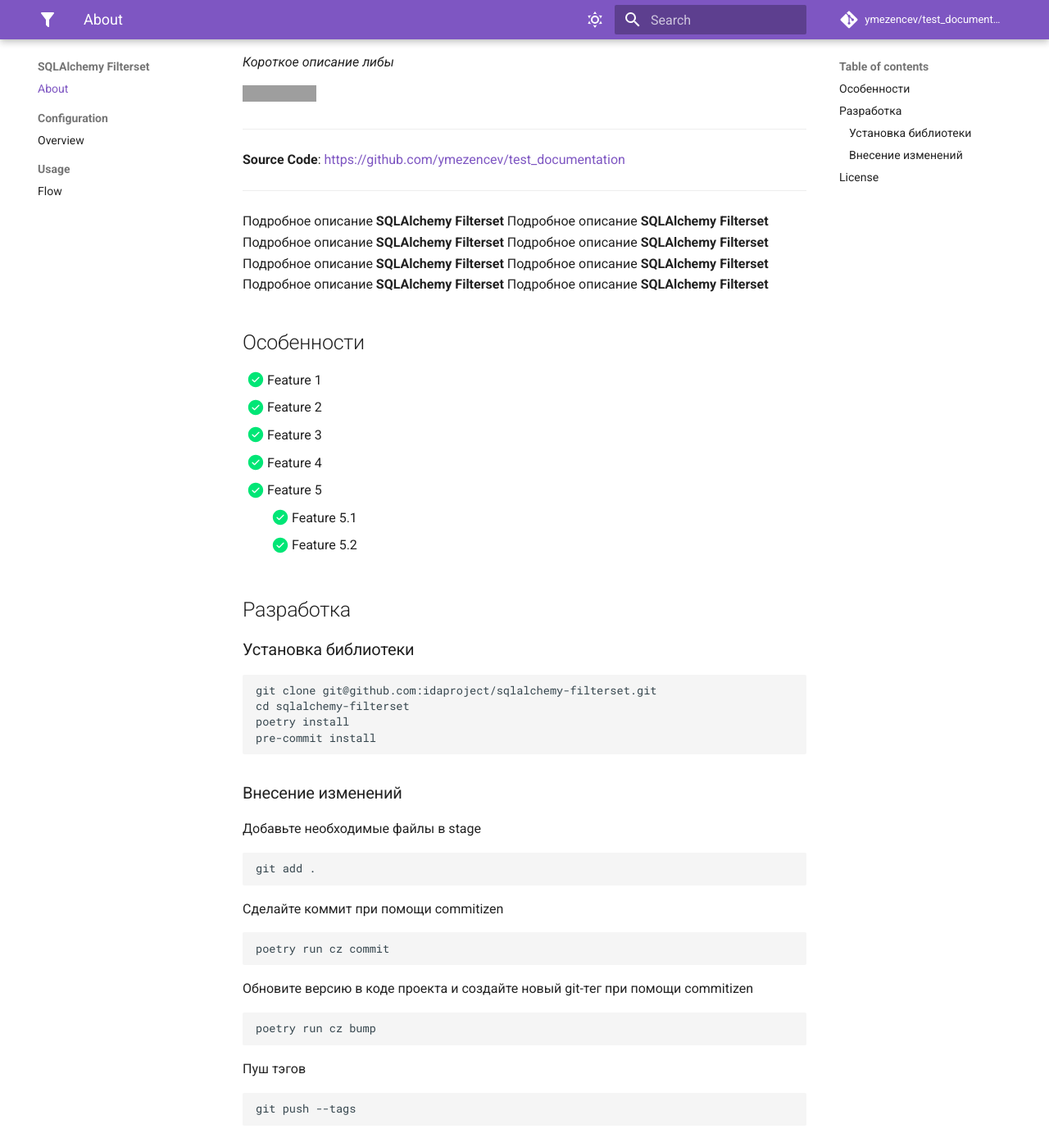
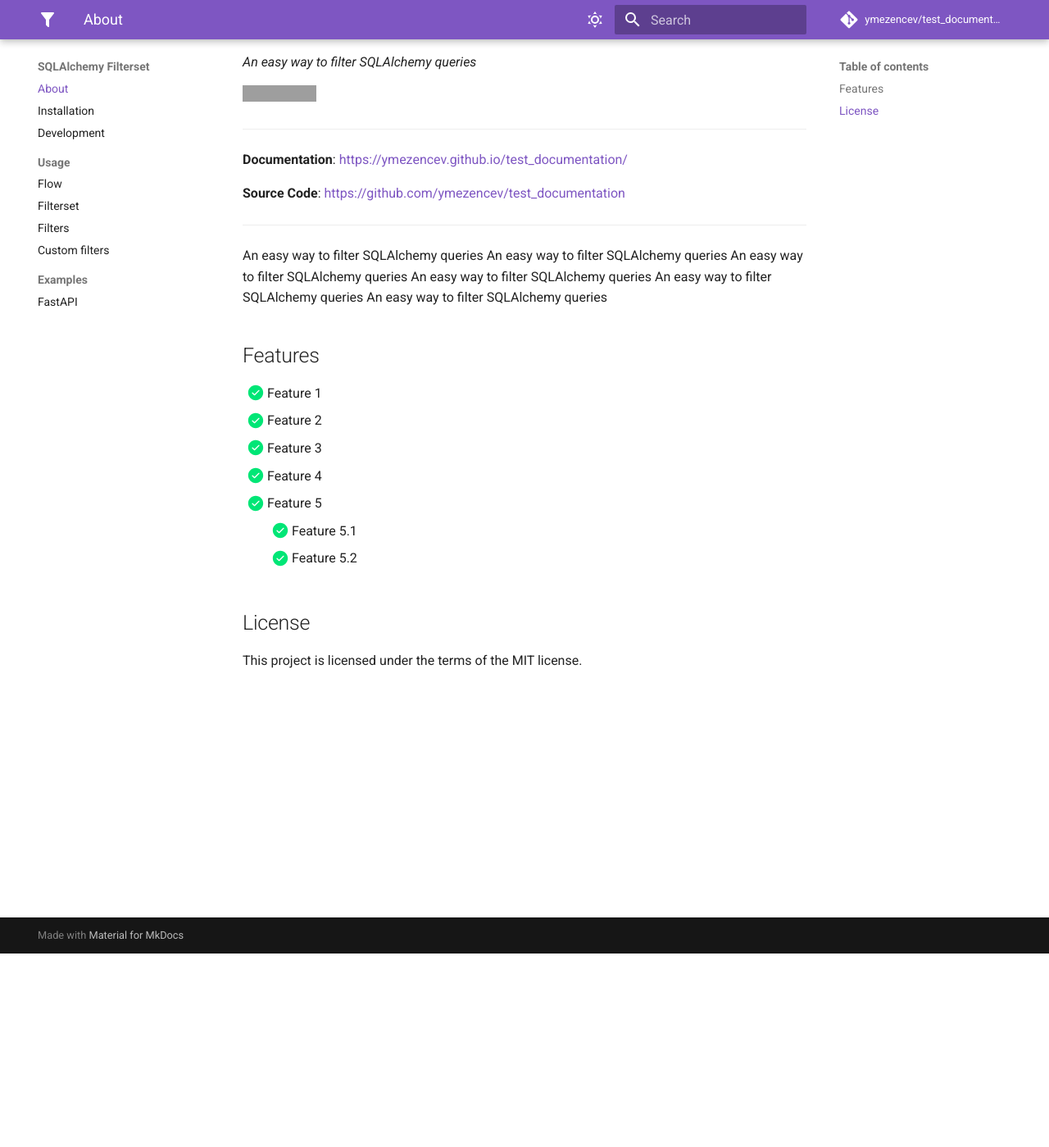
Before and after one commit to ymezencev/test_documentation, an MkDocs documentation site: the page built from docs/index.md, in a window 1280 px wide and 1400 px high, scrolled down 237 px. Shown: the whole window at 82% size. Built offline with MkDocs 1.6.1 and Material for MkDocs 9.7.7, drawn with Linux system fonts in a browser that asks for light colours; comment, search, counter and statistics services are not loaded; grey boxes are pictures that could not be loaded.

Commit message:
feat: basic structure

````diff
--- a/README.md
+++ b/README.md
@@ -1,28 +1,27 @@
 <span style="font-size: 65px; color: #7e56c2">**SQLAlchemy Filterset**</span>
 
 <p align="left">
-    <em>Короткое описание либы</em>
+    <em>An easy way to filter SQLAlchemy queries</em>
 </p>
 
 [![pages-build-deployment](https://github.com/ymezencev/test_documentation/actions/workflows/pages/pages-build-deployment/badge.svg?branch=master)](https://github.com/ymezencev/test_documentation/actions/workflows/pages/pages-build-deployment)
 
 ---
+**Documentation**: <a href="https://ymezencev.github.io/test_documentation/" target="_blank">https://ymezencev.github.io/test_documentation/</a>
 
 **Source Code**: <a href="https://github.com/ymezencev/test_documentation" target="_blank">https://github.com/ymezencev/test_documentation</a>
 
 ---
 
-Подробное описание **SQLAlchemy Filterset**
-Подробное описание **SQLAlchemy Filterset**
-Подробное описание **SQLAlchemy Filterset**
-Подробное описание **SQLAlchemy Filterset**
-Подробное описание **SQLAlchemy Filterset**
-Подробное описание **SQLAlchemy Filterset**
-Подробное описание **SQLAlchemy Filterset**
-Подробное описание **SQLAlchemy Filterset**
+An easy way to filter SQLAlchemy queries
+An easy way to filter SQLAlchemy queries
+An easy way to filter SQLAlchemy queries
+An easy way to filter SQLAlchemy queries
+An easy way to filter SQLAlchemy queries
+An easy way to filter SQLAlchemy queries
 
 
-## Особенности
+## Features
 
 * [X] Feature 1
 * [X] Feature 2
@@ -32,43 +31,6 @@
     * [X] Feature 5.1
     * [X] Feature 5.2
 
-## Разработка
-
-### Установка библиотеки
-
-```shell
-git clone git@github.com:idaproject/sqlalchemy-filterset.git
-cd sqlalchemy-filterset
-poetry install
-pre-commit install
-```
-
-### Внесение изменений
-
-Добавьте необходимые файлы в stage
-
-```shell
-git add .
-```
-
-Сделайте коммит при помощи commitizen
-
-```shell
-poetry run cz commit
-```
-
-Обновите версию в коде проекта и создайте новый git-тег при помощи commitizen
-
-```shell
-poetry run cz bump
-```
-
-Пуш тэгов
-
-```shell
-git push --tags
-```
-
 ## License
 
 This project is licensed under the terms of the MIT license.
--- a/mkdocs.yml
+++ b/mkdocs.yml
@@ -1,5 +1,5 @@
 site_name: SQLAlchemy Filterset
-site_description: Короткое описание либы
+site_description: An easy way to filter SQLAlchemy queries
 
 theme:
   name: 'material'
@@ -56,7 +56,12 @@ plugins:
 
 nav:
   - About: index.md
-  - Configuration:
-      - configuration/overview.md
+  - Installation: installation.md
+  - Development: development.md
   - Usage:
-      - usage/flow.md
+    - usage/flow.md
+    - usage/filterset.md
+    - usage/filters.md
+    - usage/custom_filters.md
+  - Examples:
+    - FastAPI: examples/fastapi.md
````
Also changed, not shown: docs/configuration/overview.md (deleted, +0 -1 lines), docs/development.md (added, +34 -0 lines), docs/examples/fastapi.md (added, +1 -0 lines), docs/installation.md (added, +10 -0 lines), docs/usage/custom_filters.md (added, +1 -0 lines), docs/usage/filters.md (added, +1 -0 lines), docs/usage/filterset.md (added, +1 -0 lines), docs/usage/flow.md (+1 -1 lines).
